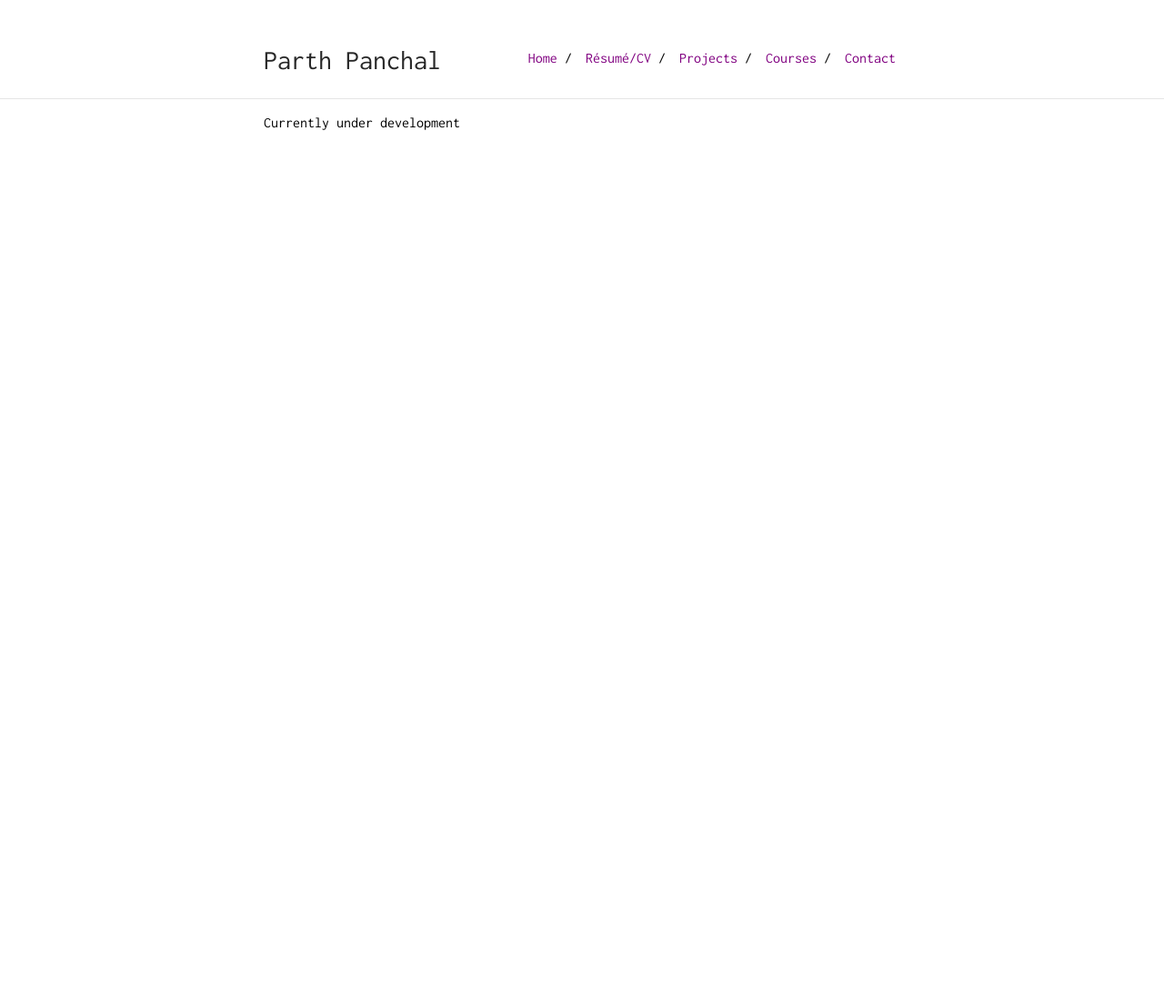
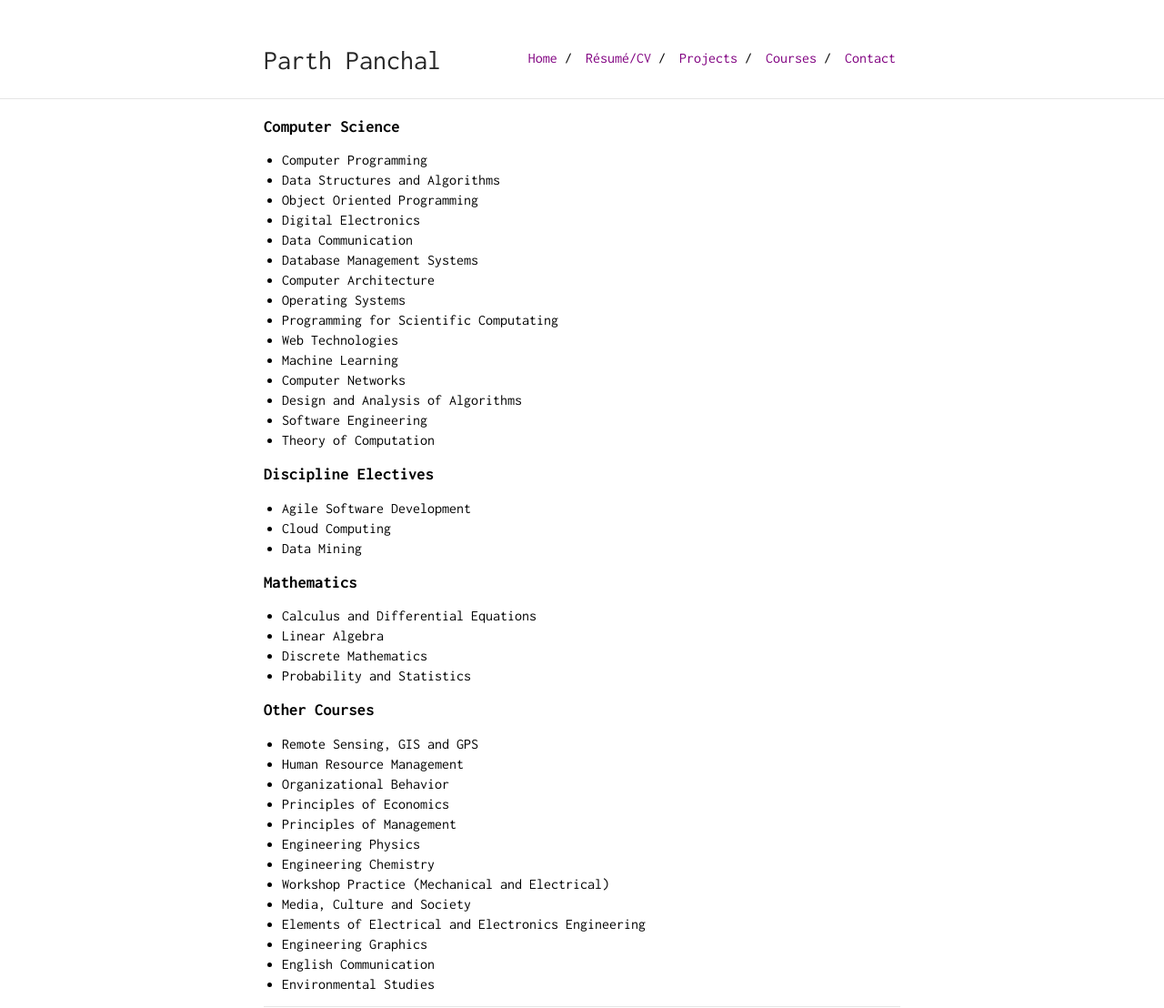
Before and after one commit to parth-panchal/parth-panchal.github.io, a Jekyll site: the page built from courses.md, in a window 1280 px wide. Shown: the whole page at 91% size. Built offline with Jekyll 4.4.1, drawn with Linux system fonts in a browser that asks for light colours; our own code applies the rules of GitHub Pages for plain Markdown files; before the commit the page ends 900 px from its top, so only the background shows below that.

Commit message:
Update courses.md

```diff
--- a/courses.md
+++ b/courses.md
@@ -1 +1,52 @@
-Currently under development
+---
+layout: default
+---
+
+### Computer Science
+
+* Computer Programming
+* Data Structures and Algorithms
+* Object Oriented Programming
+* Digital Electronics
+* Data Communication
+* Database Management Systems
+* Computer Architecture
+* Operating Systems
+* Programming for Scientific Computating
+* Web Technologies
+* Machine Learning
+* Computer Networks
+* Design and Analysis of Algorithms
+* Software Engineering
+* Theory of Computation
+
+### Discipline Electives
+
+* Agile Software Development
+* Cloud Computing
+* Data Mining
+
+### Mathematics
+
+* Calculus and Differential Equations
+* Linear Algebra
+* Discrete Mathematics
+* Probability and Statistics
+
+### Other Courses
+
+* Remote Sensing, GIS and GPS
+* Human Resource Management
+* Organizational Behavior
+* Principles of Economics
+* Principles of Management
+* Engineering Physics
+* Engineering Chemistry
+* Workshop Practice (Mechanical and Electrical)
+* Media, Culture and Society
+* Elements of Electrical and Electronics Engineering
+* Engineering Graphics
+* English Communication
+* Environmental Studies
+
+ ---
```
